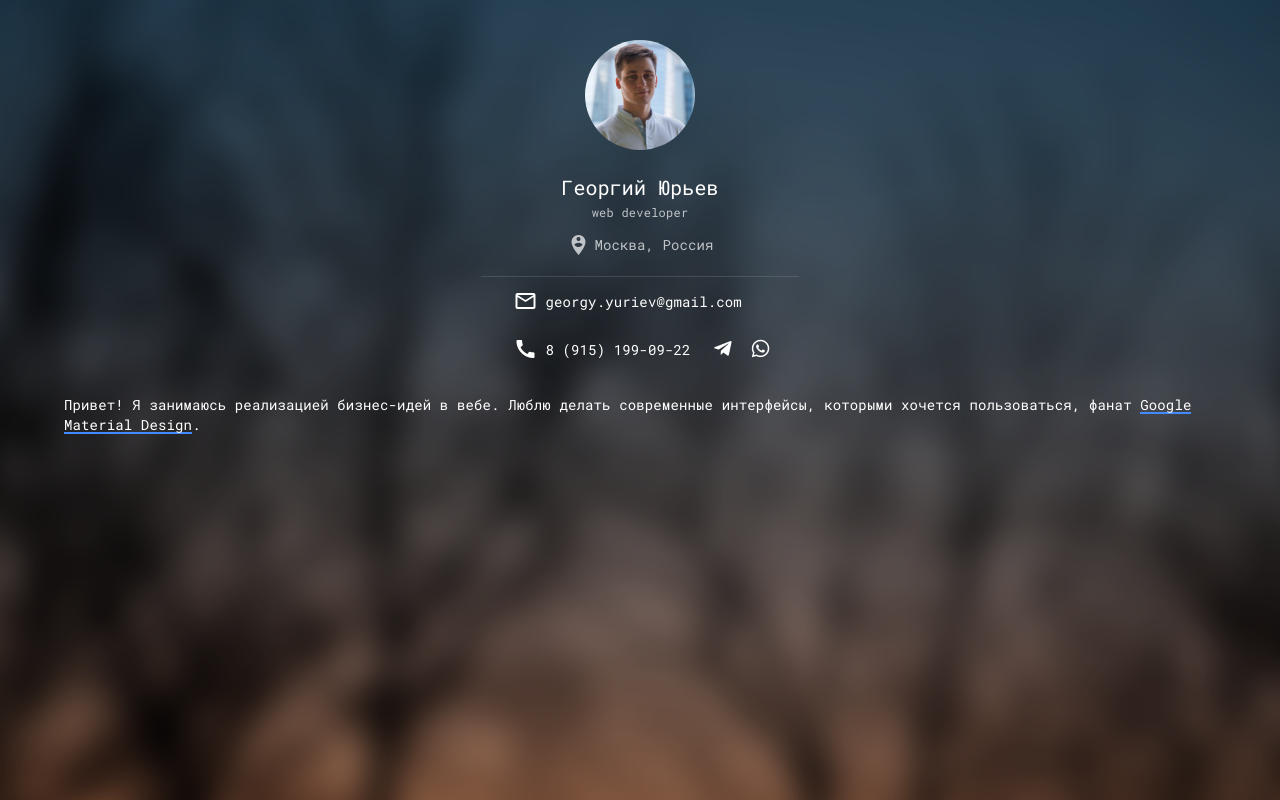
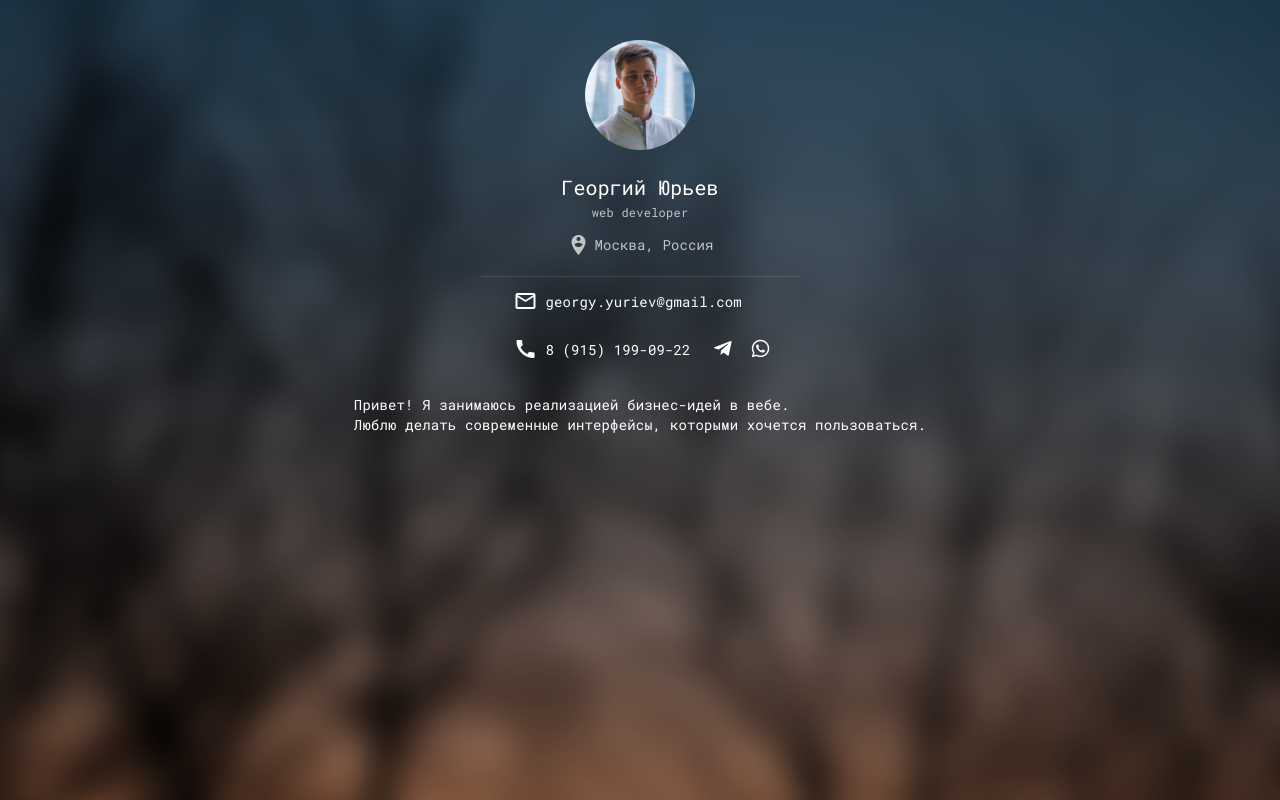
Before and after one commit to light-flight/devpage, a Nuxt app: page / in a window 1280 px wide. Built offline with nearby package versions, Linux system fonts and the light colour scheme.

Commit message:
greeting correction

```diff
--- a/components/GreetingBlock.vue
+++ b/components/GreetingBlock.vue
@@ -28,11 +28,9 @@
             md-icon.fab.fa-whatsapp
 
       p.first-word
-        | Привет! Я занимаюсь реализацией бизнес-идей в вебе. Люблю делать современные интерфейсы, которыми хочется пользоваться, фанат
-        |
-        a.text-link(href="https://material.io/")
-          | Google Material Design
-        | .
+        | Привет! Я занимаюсь реализацией бизнес-идей в вебе.
+        br
+        | Люблю делать современные интерфейсы, которыми хочется пользоваться.
 </template>
 
 <script>
@@ -81,6 +79,7 @@ export default {
 
 .greeting-block__content {
   width: 90%;
+  max-width: 600px;
   margin: 0 auto;
   position: relative;
   display: flex;
```
